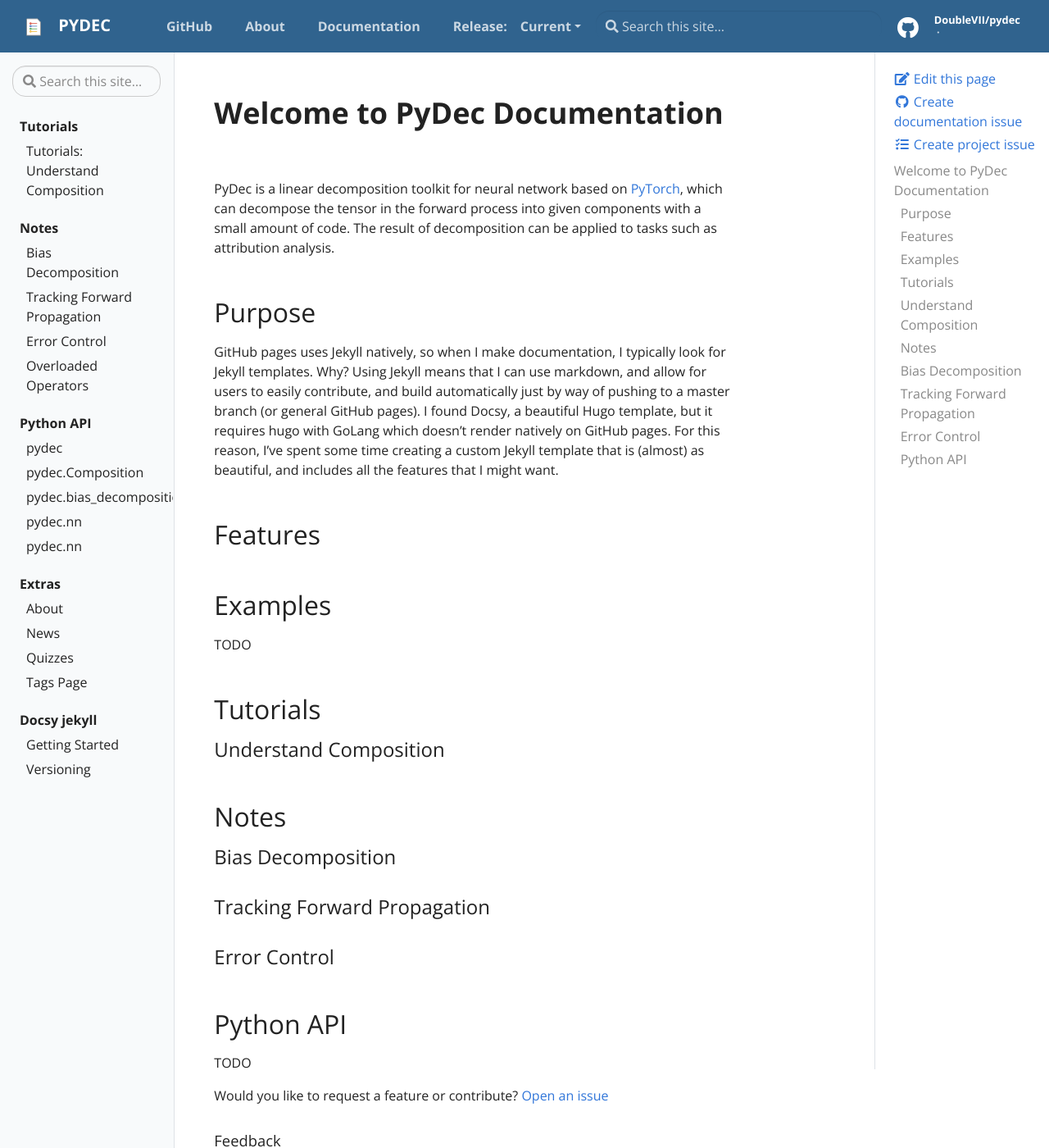
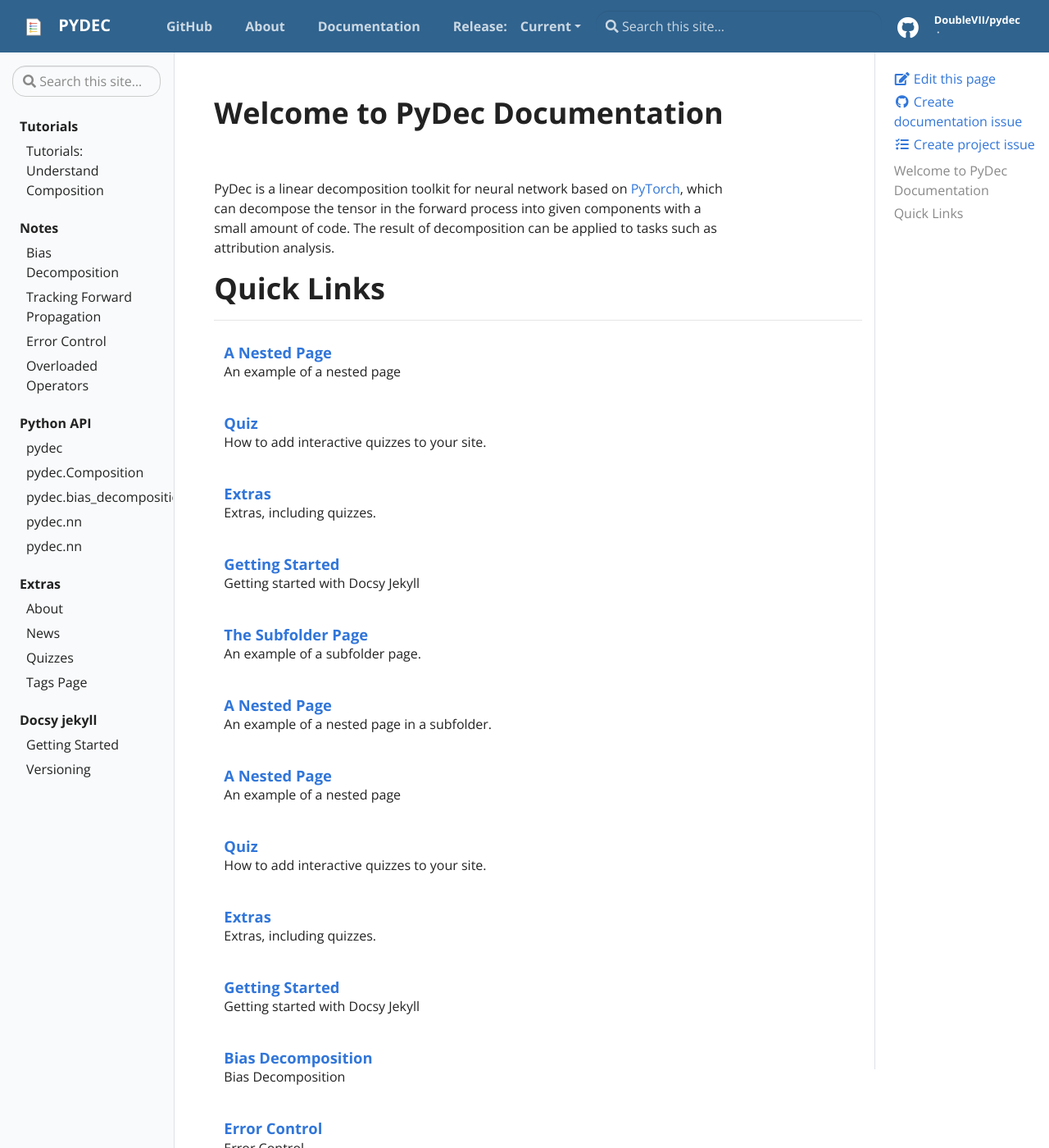
Before and after one commit to NJUNLP/pydec, a Jekyll site: the page built from docs/pages/index.md, in a window 1280 px wide and 1400 px high. Shown: the whole window at 82% size. Built offline with Jekyll 4.4.1, drawn with Linux system fonts in a browser that asks for light colours; some of the changed text lies outside the part shown.

Commit message:
add auto page links

```diff
--- a/docs/pages/index.md
+++ b/docs/pages/index.md
@@ -8,36 +8,17 @@
 
 PyDec is a linear decomposition toolkit for neural network based on [PyTorch](https://pytorch.org/), which can decompose the tensor in the forward process into given components with a small amount of code. The result of decomposition can be applied to tasks such as attribution analysis.
 
-## Purpose
+# Quick Links
 
-GitHub pages uses Jekyll natively, so when I make documentation, I typically
-look for Jekyll templates. Why? Using Jekyll means that I can use markdown,
-and allow for users to easily contribute, and build automatically just by
-way of pushing to a master branch (or general GitHub pages).
-I found Docsy, a beautiful Hugo template, but it requires hugo with GoLang
-which doesn't render natively on GitHub pages. For this reason, I've spent
-some time creating a custom Jekyll template that is (almost) as beautiful,
-and includes all the features that I might want.
+<div class="section-index">
+    <hr class="panel-line">
+    {% for post in site.docs  %}
+    <div class="entry">
+    <h5><a href="{{ post.url | prepend: site.baseurl }}">{{ post.title }}</a></h5>
+    <p>{{ post.description }}</p>
+    </div>{% endfor %}
+</div>
 
-## Features
-
-## Examples
-TODO
-
-## Tutorials
-
-### Understand Composition
-
-## Notes
-
-### Bias Decomposition
-
-### Tracking Forward Propagation
-
-### Error Control
-
-## Python API
-TODO
 
 Would you like to request a feature or contribute?
 [Open an issue]({{ site.repo }}/issues)
```
